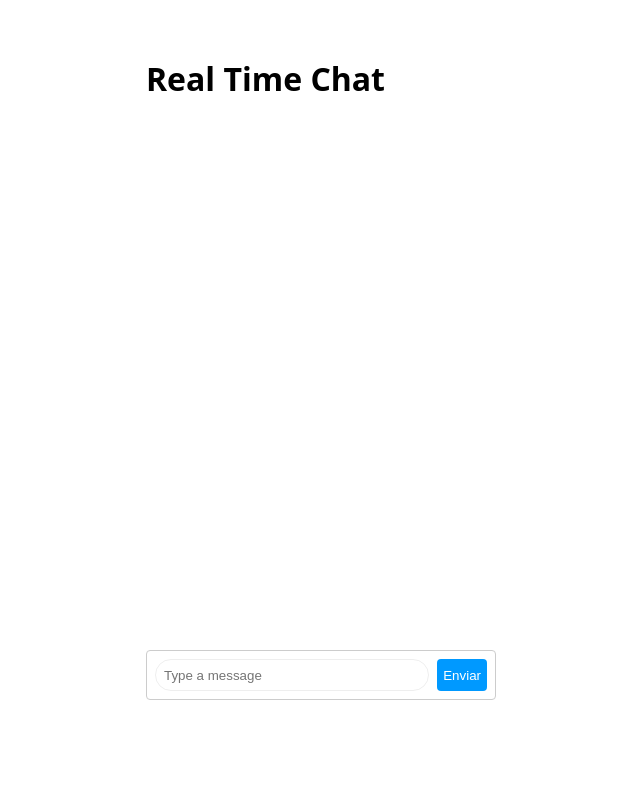
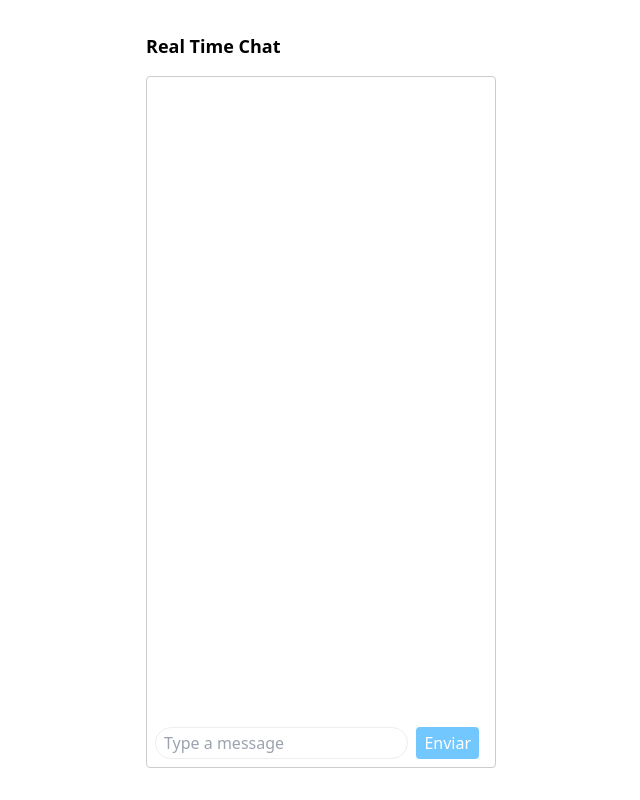
Before and after one commit to FabrizioJordan/realtime-chat, a website: page client/index.html in a window 1280 px wide. Shown: the whole page, without its empty margins (319-959 px from the left). Drawn offline with nearby package versions, Linux system fonts and the light colour scheme; files that its build step writes are made by us from their sources.

Commit message:
"TailwindCSS and Concurrently added and configured. TailwindCSS rules and CSS styles added"

```diff
--- a/client/index.html
+++ b/client/index.html
@@ -4,93 +4,7 @@
     <meta charset="UTF-8">
     <meta name="viewport" content="width=device-width, initial-scale=1.0">
     <title>RealTime Chat</title>
-    <style>
-
-      *,
-        *::before,
-        *::after {
-          box-sizing: border-box;
-        }
-
-        :root {
-          color-scheme: light dark;
-        }
-
-        body {
-          margin: 0;
-          font-family: system-ui, -apple-system, BlinkMacSystemFont, 'Segoe UI', Roboto, Oxygen, Ubuntu, Cantarell, 'Open Sans', 'Helvetica Neue', sans-serif;
-          display: grid;
-          place-content: center;
-          height: 100vh;
-          padding: 36px 36px 100px 36px;
-          grid-template-rows: 1fr;
-        }
-
-        #messages {
-          list-style-type: none;
-          margin: 0;
-          padding: 0;
-          overflow-y: scroll;
-          height: 100%;
-          scroll-behavior: smooth;
-          padding-bottom: 48px;
-        }
-
-        #messages>li {
-          padding: .5rem 1rem;
-        }
-
-        #messages>li:nth-child(odd) {
-          background: #1b1b1b;
-        }
-
-        #messages>li:nth-child(even) {
-          background: #141414;
-        }
-
-        #chat {
-          border: 1px solid #ccc;
-          border-radius: 4px;
-          overflow: hidden;
-          width: 350px;
-          height: 100%;
-          position: relative;
-        }
-
-        #form {
-          bottom: 0;
-          display: flex;
-          height: 48px;
-          left: 0;
-          padding: 4px;
-          position: absolute;
-          right: 0;
-        }
-
-        #input {
-          border-radius: 9999px;
-          border: 1px solid #eee;
-          flex: 1;
-          margin: 4px;
-          padding: 0 8px;
-        }
-
-        #input:focus {
-          outline: 0;
-        }
-
-        #form>button {
-          background: #09f;
-          color: #fff;
-          border: 0;
-          margin: 4px;
-          border-radius: 4px;
-        }
-
-        #form>button:hover {
-          background: #0cf;
-        }
-    </style>
+    <link rel="stylesheet" href="./styles.css">
     <script type="module">
         import { io } from 'https://cdn.socket.io/4.3.2/socket.io.esm.min.js'
 
@@ -121,16 +35,24 @@
     </script>
 </head>
 
-<body>
+<body class="m-0 grid grid-rows-1 place-content-center h-screen w-full">
 
-    <h1>Real Time Chat</h1>
-    <section id="chat">
-        <ul id="messages"></ul>
-        <form id="form">
-          <input type="text" name="message" id="input" placeholder="Type a message" autocomplete="off" />
-          <button type="submit">Enviar</button>
+    <section class="py-8 flex flex-col gap-4">
+      <h1 class="text-lg font-semibold">Real Time Chat</h1>
+      <section id="chat" class="border border-[#ccc] rounded-[4px] overflow-hidden w-[350px] h-full relative">
+        <ul id="messages"
+        class="list-none m-0 p-0 overflow-y-scroll h-full scroll-smooth pb-12 [&>li]:py-[.5rem] [&>li]:px-[1rem] [&>li]:odd:bg-[#1b1b1b] [&>li]:even:bg-[#141414]">
+        </ul>
+        <form id="form"
+        class="flex h-[48px] bottom-0 left-0 right-2 absolute p-1 [&>button]:px-2 [&>button]:bg-[#0099ff8c] hover:[&>button]:bg-[#00ccffb7] [&>button]:text-white [&>button]:border-0 [&>button]:m-1 [&>button]:rounded-[4px]"
+        >
+          <input type="text" name="message" id="input" placeholder="Type a message" autocomplete="off"
+          class="rounded-full border border-[#eee] flex-1 m-1 py-0 px-2 focus:outline-0"
+          />
+          <button class="" type="submit">Enviar</button>
         </form>
       </section>
+    </section>
 
 </body>
 
--- a/package.json
+++ b/package.json
@@ -6,6 +6,7 @@
   "type": "module",
   "scripts": {
     "dev": "node --watch ./server/index.js",
+    "watch": "concurrently \"node --watch ./server/index.js\" \"tailwindcss -i ./public/input.css -o ./public/styles.css --watch\"",
     "test": "echo \"Error: no test specified\" && exit 1"
   },
   "keywords": [],
@@ -17,6 +18,7 @@
     "socket.io": "4.8.1"
   },
   "devDependencies": {
+    "concurrently": "9.1.0",
     "tailwindcss": "3.4.14"
   }
 }
--- /dev/null
+++ b/public/input.css
@@ -0,0 +1,14 @@
+
+@tailwind base;
+@tailwind components;
+@tailwind utilities;
+
+
+:root {
+    color-scheme: light dark;
+  }
+  *,
+          *::before,
+          *::after {
+            box-sizing: border-box;
+          }
--- a/server/index.js
+++ b/server/index.js
@@ -7,6 +7,11 @@ import { createServer } from "node:http"
 const port = process.env.port ?? 3000
 
 const app = express() // creando app con express
+
+// agregando folder public para cargar archivos estáticos
+app.use(express.static('public'))
+
+
 const server = createServer(app) // creando server http
 
 const io = new Server(server)
--- a/tailwind.config.js
+++ b/tailwind.config.js
@@ -1,8 +1,18 @@
 /** @type {import('tailwindcss').Config} */
 export default {
-  content: [],
+  content: ['./client/*.{html,js}'],
   theme: {
-    extend: {},
+    extend: {
+      colors: {
+      'orange': '#ffa500',
+    },
+      spacing: {
+        '8xl': '96rem',
+        '9xl': '128rem',
+      },
+      borderRadius: {
+        '4xl': '2rem',
+      }
+    }
   },
-  plugins: [],
 }
```
Also changed, not shown: public/styles.css (added), 1 other file.
